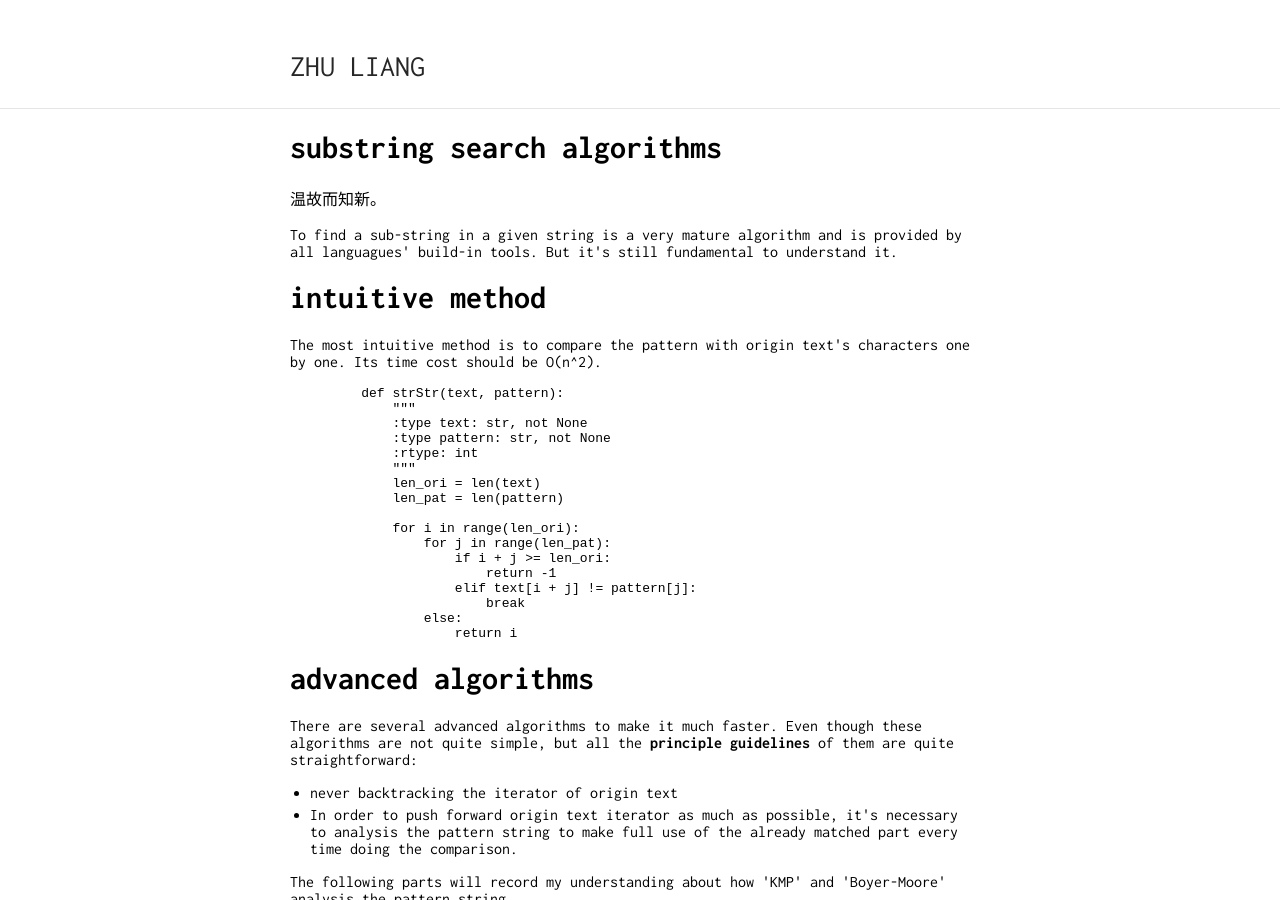
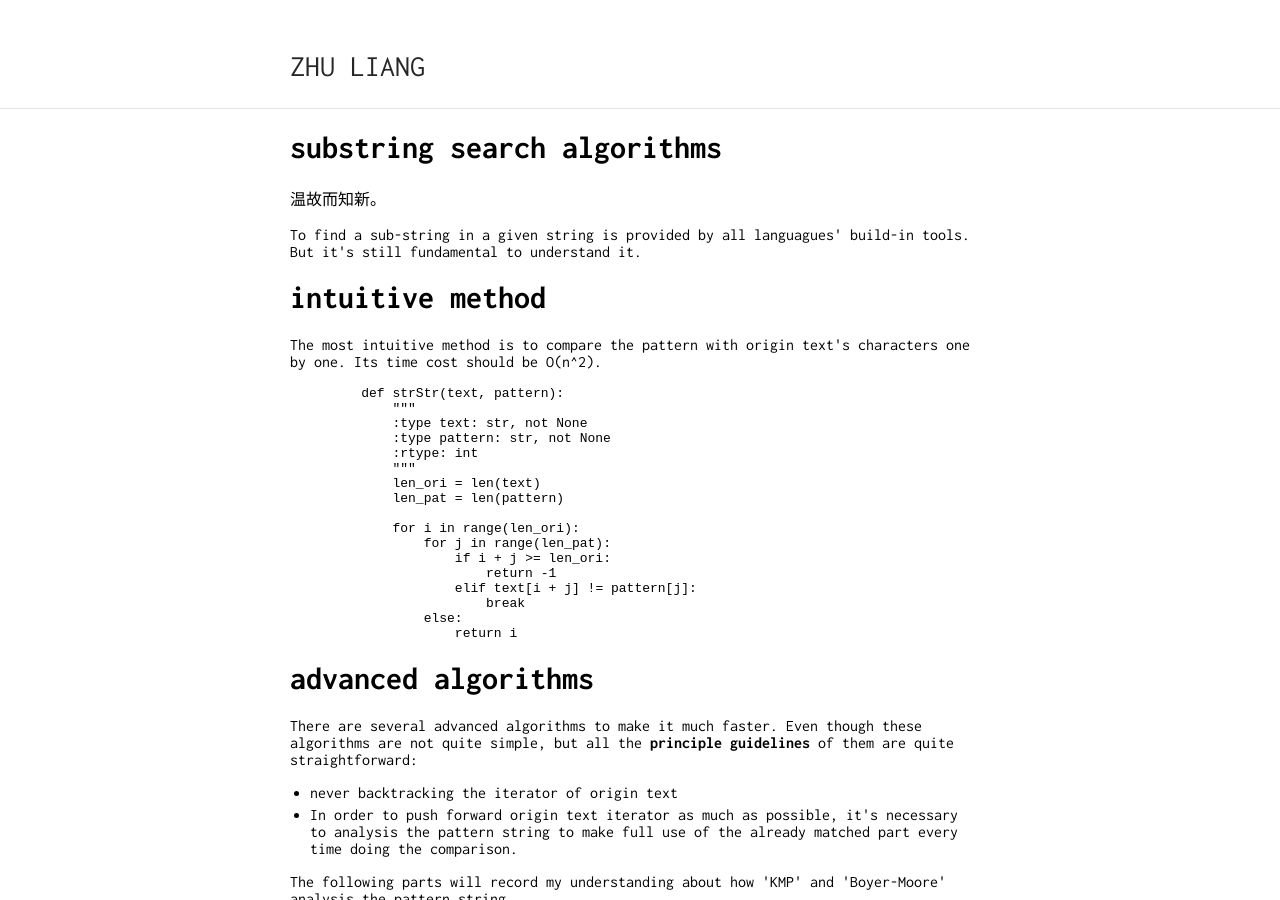
Before and after one commit to brilliang/blogs, a Jekyll site: the page built from _posts/2017-05-20-string-match.html, in a window 1280 px wide and 900 px high. Built offline with Jekyll 4.4.1, drawn with Linux system fonts in a browser that asks for light colours.

```diff
--- a/_posts/2017-05-20-string-match.html
+++ b/_posts/2017-05-20-string-match.html
@@ -7,7 +7,7 @@ title:
 
 <p>温故而知新。</p>
 
-<p>To find a sub-string in a given string is a very mature algorithm and is provided by all languagues' build-in tools. But it's still fundamental to understand it. </p>
+<p>To find a sub-string in a given string is provided by all languagues' build-in tools. But it's still fundamental to understand it. </p>
 
 <h1>intuitive method</h1>
 The most intuitive method is to compare the pattern with origin text's characters one by one. Its time cost should be O(n^2).
```
Also changed, not shown: _posts/2017-04-02-principles-of-spark-optimization.html (added).
